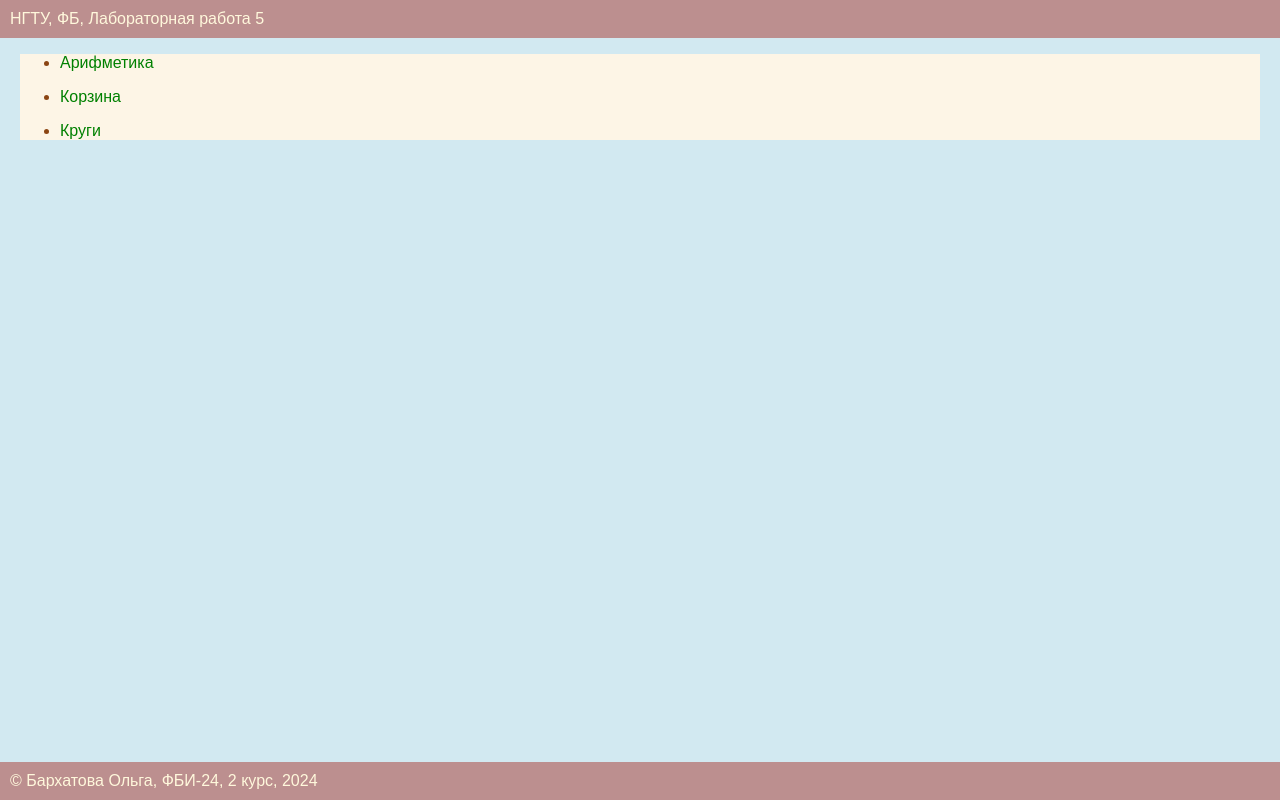
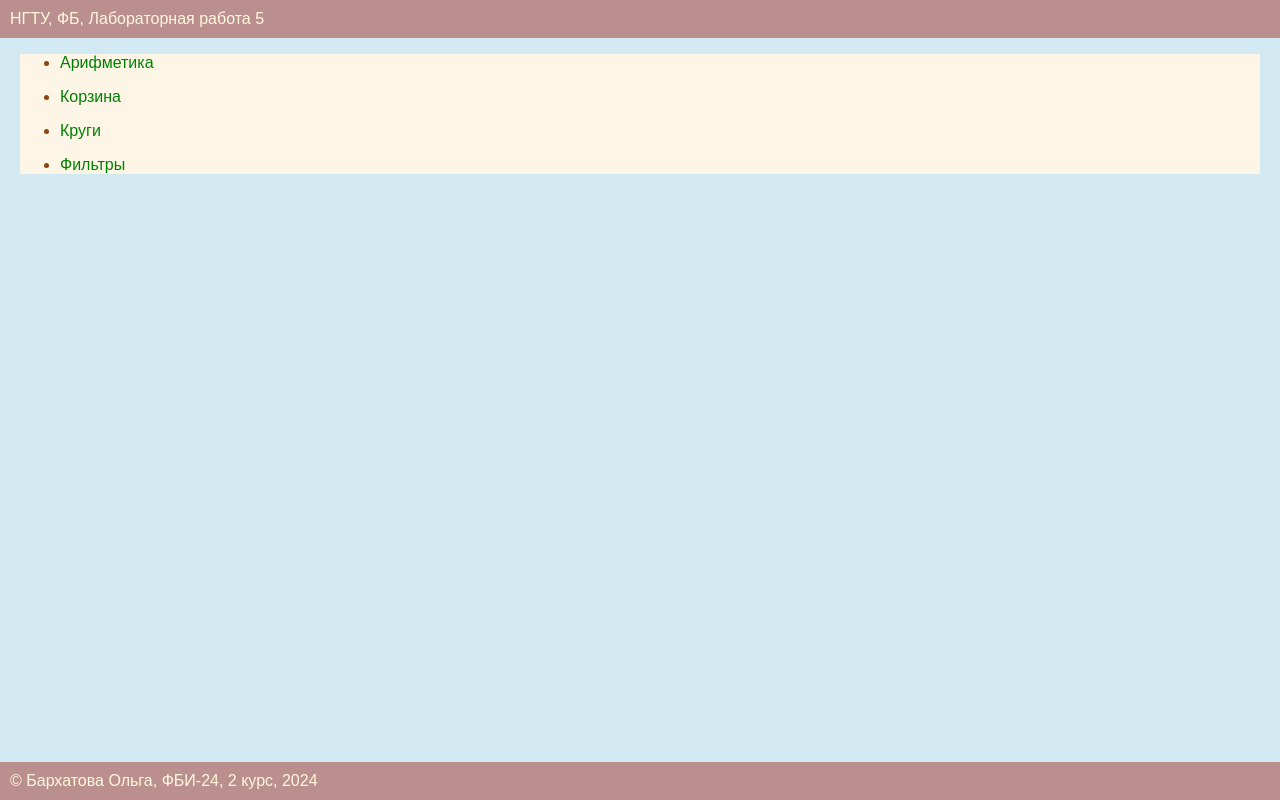
Before and after one commit to brkhtvvv/web-front-lab, a plain HTML site: page lab5/lab5.html in a window 1280 px wide. Drawn offline with Linux system fonts and the light colour scheme.

Commit message:
Добавление фильтров в меню

```diff
--- a/lab5/lab5.html
+++ b/lab5/lab5.html
@@ -24,6 +24,9 @@
         <ul>
             <li><a href="circles.html">Круги</a></li>
         </ul>
+        <ul>
+            <li><a href="filters.html">Фильтры</a></li>
+        </ul>
     </main>
 
     <footer>
```
